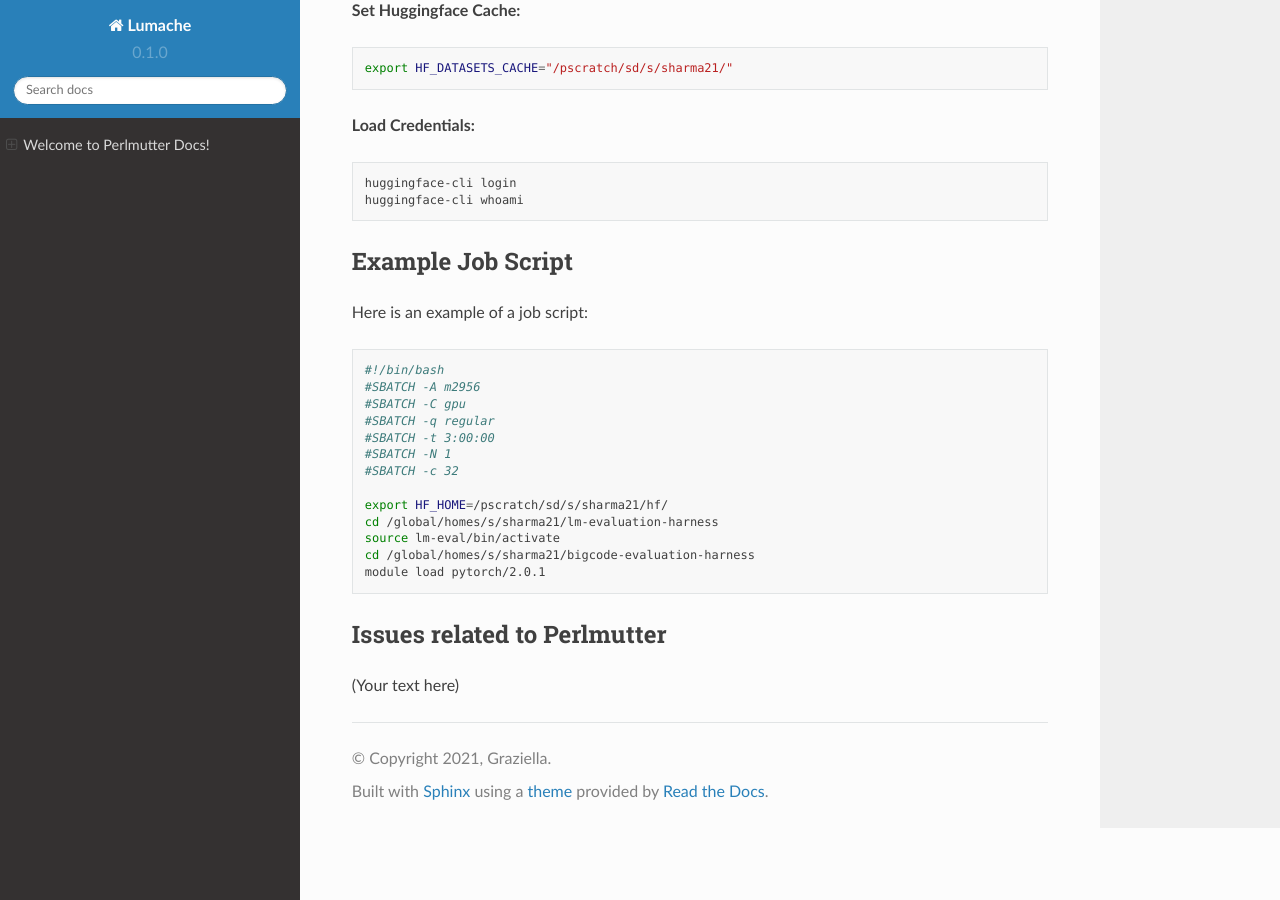
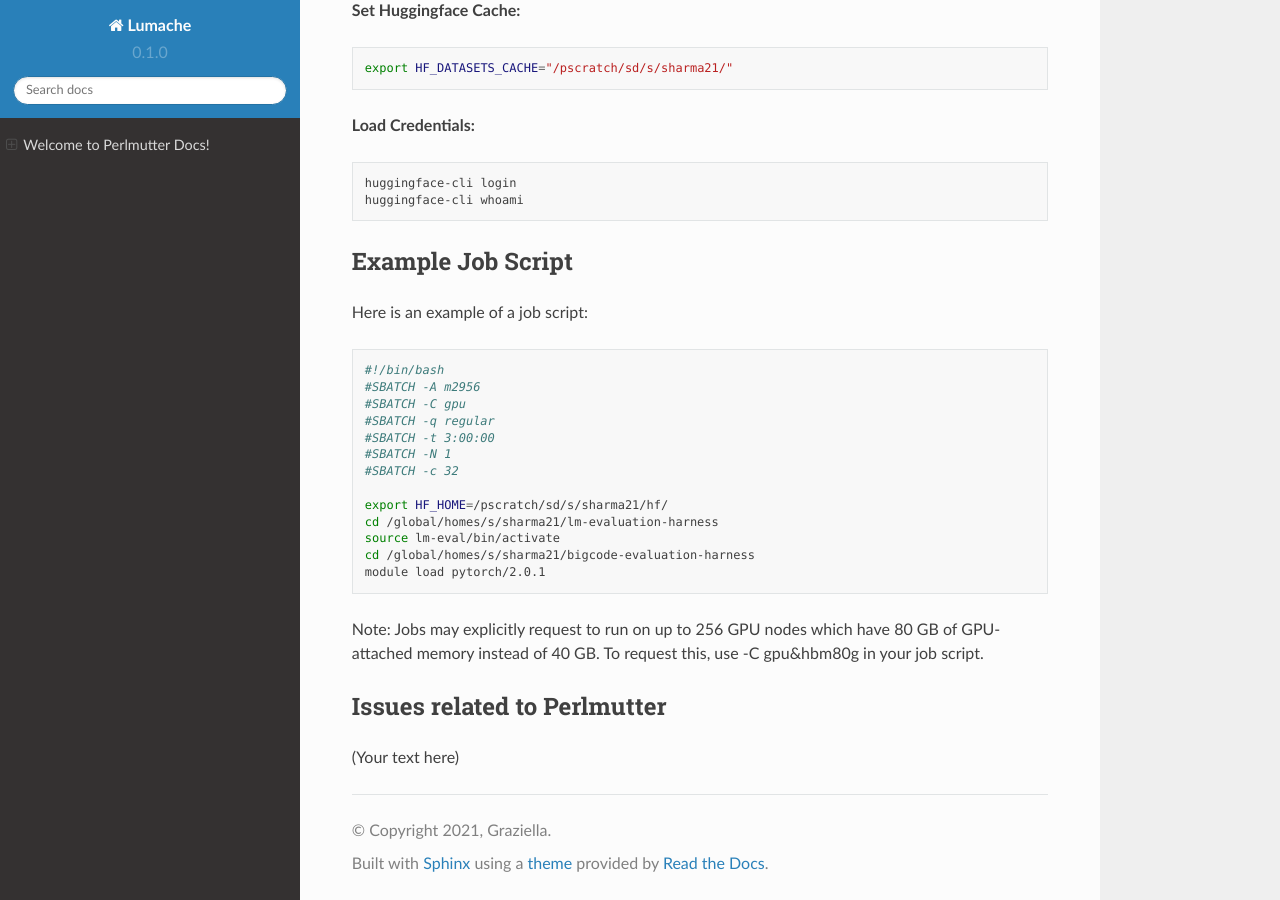
Before and after one commit to HPC-FAIR/Perlmutter-docs, a Sphinx documentation site: the page built from docs/source/index.rst, in a window 1280 px wide and 900 px high, scrolled down 970 px. Built offline with Sphinx 7.4.7 and the Read the Docs theme 2.0.0, drawn with Linux system fonts in a browser that asks for light colours.

Commit message:
Update index.rst

```diff
--- a/docs/source/index.rst
+++ b/docs/source/index.rst
@@ -76,6 +76,8 @@ Here is an example of a job script:
    cd /global/homes/s/sharma21/bigcode-evaluation-harness
    module load pytorch/2.0.1
 
+Note: Jobs may explicitly request to run on up to 256 GPU nodes which have 80 GB of GPU-attached memory instead of 40 GB. To request this, use -C gpu&hbm80g in your job script.
+
 Issues related to Perlmutter
 ----------------------------
 
```
